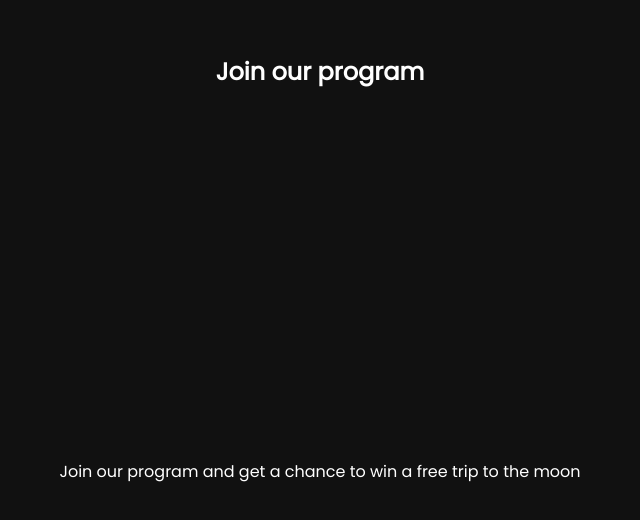
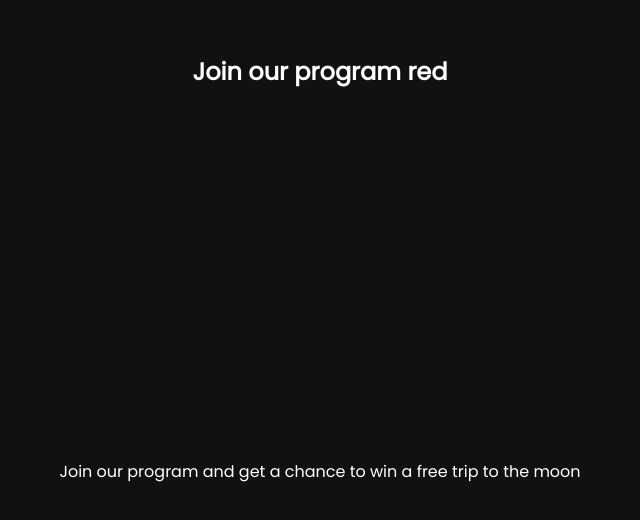
Before and after one commit to david11267/testing-app, a React (Create React App) app: page / in a window 1280 px wide. Shown: the part 933-1453 px from the top of the page, without its empty margins (320-960 px from the left). Built offline with nearby package versions, Linux system fonts and the light colour scheme.

Commit message:
useState in component fix

```diff
--- a/src/Components/HeaderText.jsx
+++ b/src/Components/HeaderText.jsx
@@ -1,16 +1,16 @@
-import React, { Component,useState } from 'react'
-import "../Css/VV.css"
-export default class HeaderText extends Component {
+import React, { Component, useState } from "react";
+import "../Css/VV.css";
 
-  render(props) {
-    return (
-      <>
+function FavoriteColor() {
+  const [color, setColor] = useState("red");
+  return (
+    <div>
       <section>
-        <h1 className='VVH1'>Hello</h1>
+        <h1 className="VVH1">Hello</h1>
       </section>
 
       <section>
-        <h2>Join our program</h2>
+        <h2>Join our program {color}</h2>
         <p>Join our program and get a chance to win a free trip to the moon</p>
       </section>
 
@@ -18,8 +18,16 @@ export default class HeaderText extends Component {
         <h3>Thanks for visiting</h3>
         <p>Thanks for visiting our space program</p>
       </section>
+    </div>
+  );
+}
+
+export default class HeaderText extends Component {
+  render(props) {
+    return (
+      <>
+        <FavoriteColor />
       </>
-
-    )
+    );
   }
 }
```
